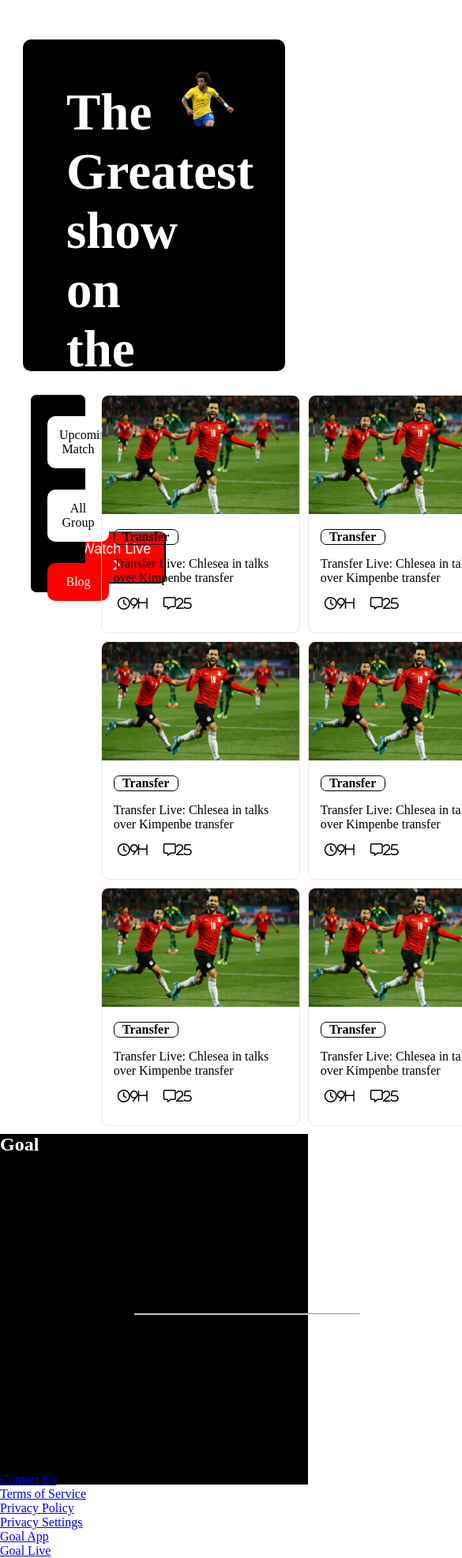
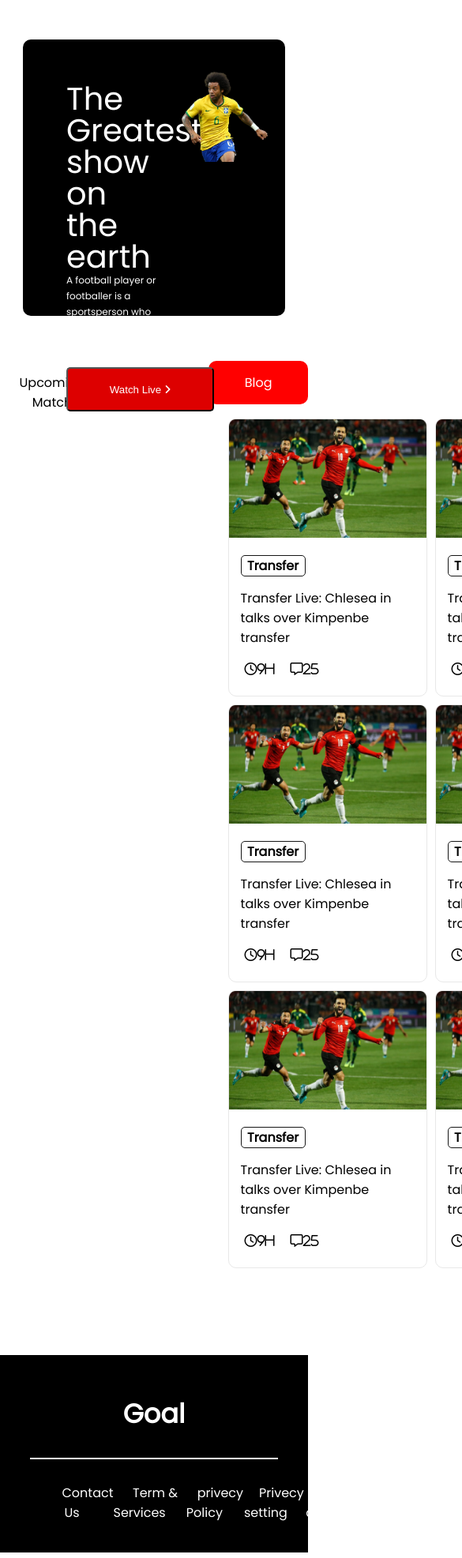
Before and after one commit to DelwarHosssain/2nd-assignment, a plain HTML site: page index.html in a window 390 px wide. Shown: the top 1973 px of the page at 79% size, 585 px wide, since content can reach past the window. Drawn offline with Linux system fonts and the light colour scheme.

Commit message:
footer-done

```diff
--- a/css/style.css
+++ b/css/style.css
@@ -1,6 +1,15 @@
+@import url('https://fonts.googleapis.com/css2?family=Poppins&display=swap');
 *{
     padding: 0;
     margin: 0;
+}
+body{
+    font-family: 'Poppins', sans-serif;
+}
+hr{
+    border: 1px solid #fff;
+    width: 80%;
+    margin: 0 auto;
 }
 .benner-info{
     background-color: black;
@@ -13,6 +22,20 @@
 }
 .paleyer-data{
     color: #ffff;
+}
+.paleyer-data h1{
+    font-family: 'Poppins';
+    font-style: normal;
+    font-weight: 700;
+    font-size: 70px;
+    line-height: 80px;
+}
+.paleyer-data p{
+    font-family: 'Poppins';
+    font-style: normal;
+    font-weight: 400;
+    font-size: 16px;
+    line-height: 26px;
 }
 .paleyer-benner{
     display: flex;
@@ -30,15 +53,29 @@ padding: 15px 20px 20px 15px ;
 .button1{
     color:#ffff;
     background-color: red;
-    padding: 10px 15px;
-    margin-top: 10px;
-    border-radius:7px;
-    font-size: 18px;
+    padding: 16px 25px;
+    gap: 10px;
+    position: absolute;
+    width: 187px;
+    height: 56px;
+    background: #DD0000;
+    border-radius: 5px;
+    transition: 0.5s all ease;
+}
+.button1 i{
+    transition: 0.4s all ease;
+}
+
+.button1:hover i{
+   margin-left: 15px;
+}
+button:hover{
+    color: rgb(228, 224, 224);
+    cursor: pointer;
 
 }
-button:hover{
-    color: rgb(155, 155, 155, 1);
-
+.blog-button{
+    color: #fff;
 }
 .paleyer-img{
     width: 50%;
@@ -61,11 +98,14 @@ button:hover{
     padding: 10PX;
 
 }
-
+.menu-section-2{
+    display: none;
+}
 .menu-section{
     width: 22%;
-    background-color: black;
-    height: 250px;
+    background: #161616;
+    border-radius: 10px;
+    height: 270px;
     margin-right: 20px;
     border-radius: 7px;
 }
@@ -80,7 +120,7 @@ button:hover{
 .grit-section{
     border: #E8E8E8 solid 1px ;
     width: 250px;
-    height: 300px;
+    height: 350px;
     border-radius: 10px;
 }
 .menu{
@@ -97,12 +137,17 @@ button:hover{
     height:150px;
 }
 .Transfer{
-    border: black solid 1px ;
+    border: 1px solid #161616;
+    border-radius: 5px;
     width: 80px;
     text-align: center;
     color: black;
-    border-radius: 7px;
-
+    cursor: pointer;
+    transition: 0.4s all ease;
+}
+.Transfer:hover{
+    color: red;
+    border: 1px solid red;
 }
 .para{
 margin: 15px 15px;
@@ -113,19 +158,100 @@ margin: 15px 15px;
 .clock i{
     margin-left: 20px;
 }
-/* .................footer..................... */
-.fmain{
-    background-color: black;
+.footer-section{
+    background-color: #000;
     width: 100%;
-    height: 444px;
+    height: 250px;
+    margin-top: 100px;
 }
-.goal{
-    color: #ffff;
-}
-hr{
-    margin: 200px 170px;
-    width: 60%;
-    padding-right: 50px;
-    color: #FFFFFF;
+.footer-section h2{
+    color: #fff;
+    text-align: center;
 
 }
+.heading-goal{
+
+    overflow: hidden;
+    font-size: 50px;
+    color: #fff;
+}
+.heading-goal h6{
+    margin-top: 50px;
+    text-align: center;
+    padding-bottom: 30px;
+}
+.footer-menu{
+
+    width: 70%;
+    margin: 0 auto;
+    display: flex;
+    margin-top: 30px;
+}
+.footer-menu li{
+    list-style-type: none;
+    text-align: center;
+}
+.footer-menu li a{
+    font-family: 'Poppins';
+    font-style: normal;
+    font-weight: 500;
+    font-size: 16px;
+    line-height: 24px;
+    text-decoration: none;
+    color: #fff;
+    padding: 0px 20px;
+    transition: 0.4s all ease;
+}
+.footer-menu li a:hover{
+    color: red;
+}
+
+/* For tap responsive  */
+@media only screen and (max-width: 768px) {
+    .benner-info{
+        height: 330px;
+    }
+    .paleyer-img img{
+        width: 120%;
+    }
+    .paleyer-benner{
+        display: flex;
+        padding: 30px;
+        height: 270px;
+    }
+    .paleyer-data h1{
+        font-family: 'Poppins';
+        font-style: normal;
+        font-weight: 500;
+        font-size: 40px;
+        line-height: 40px;
+    }
+    .paleyer-data p{
+        font-family: 'Poppins';
+        font-style: normal;
+        font-weight: 400;
+        font-size: 12px;
+        line-height: 20px;
+    }
+    .menu-section{
+        display: none;
+    }
+    .tab-responsive-menu{
+        display: block;
+
+    }
+    .menu-section-2{
+        display: flex;
+        background-color:#fff;
+        width: 80%;
+        margin: 0 auto;
+        justify-content: center;
+
+    }
+    .menu{
+        width: 100%;
+    }
+    .grit-container{
+        margin-top: 100px;
+    }
+}
--- a/index.html
+++ b/index.html
@@ -9,9 +9,6 @@
     <title>Wold-Cup</title>
 </head>
 <body>
-    <header>
-
-    </header>
     <main>
         <section>
             <div class="benner-info">
@@ -30,10 +27,15 @@
         <!-- 2nd section -->
         <section class="main-container">
             <div class="container">
+                <div class="menu-section-2 tab-responsive-menu">
+                    <div class="menu">Upcoming Match</div>
+                    <div class="menu">All Group</div>
+                    <a style="text-decoration: none;" href="#"><div class="menu blog-button" style="background-color: red;">Blog</div></a>
+                </div>
                 <div class="menu-section">
                     <div class="menu">Upcoming Match</div>
                     <div class="menu">All Group</div>
-                    <a style="text-decoration: none;" href="#"><div class="menu" style="background-color: red; color: #ffff;" >Blog</div></a>
+                    <a style="text-decoration: none;" href="#"><div class="menu blog-button" style="background-color: red;">Blog</div></a>
                 </div>
                 <div class="grit-container">
                     <div class="prent-section">
@@ -186,7 +188,7 @@
                                     <i class="fa-regular fa-clock">9h</i>
                                 </div>
                                 <div>
-                                    <i class="fa-regular fa-message">26</i>
+                                    <i class="fa-regular fa-message">25</i>
                                 </div>
                             </div>
                         </div>
@@ -195,28 +197,21 @@
             </div>
         </section>
     </main>
-    <!-- fooder -->
     <footer>
-        <section>
-             <div class="fmain">
-                <div class="fheader">
-                    <h1 class="goal">Goal</h1>
-                </div>
-                <hr>
-                <div class="fnav">
-                    <div class="nav">
-                        <ul>
-                            <a href="#"><li>Contact Us </li></a>
-                            <a href="#"><li>Terms of Service </li></a>
-                            <a href="#"><li>Privacy Policy   </li></a>
-                            <a href="#"><li>Privacy Settings</li></a>
-                            <a href="#"><li>Goal App </li></a>
-                            <a href="#"><li>Goal Live</li></a>
-                        </ul>
-                    </div>
-                </div>
-             </div>
+        <section class="footer-section">
+            <div class="heading-goal"><h6 >Goal</h6></div>
+            <hr>
+            <ul class="footer-menu">
+                <li><a href="">Contact Us</a></li>
+                <li><a href="">Term & Services</a></li>
+                <li><a href="">privecy Policy</a></li>
+                <li><a href="">Privecy setting</a></li>
+                <li><a href="">Goal app</a></li>
+                <li><a href="">Goal Live</a></li>
+
+            </ul>
         </section>
+
     </footer>
 </body>
 </html>
```
